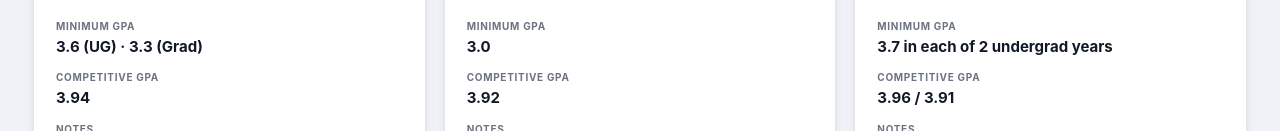
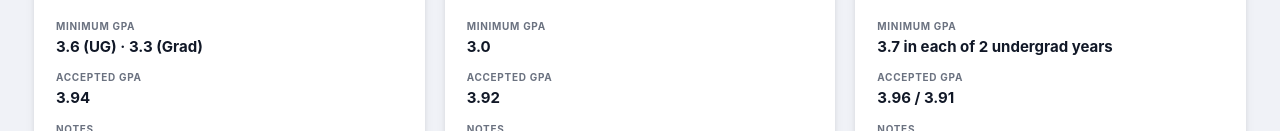
Before and after one commit to connorzgk/premedplan, a Next.js app: page / in a window 1280 px wide. Shown: the part 821-952 px from the top of the page. Built offline with nearby package versions, Linux system fonts and the light colour scheme.

Commit message:
Rename "Competitive GPA" to "Accepted GPA" across UI
Co-Authored-By: Claude Sonnet 4.6 <noreply@anthropic.com>

```diff
--- a/components/ComparisonTable.tsx
+++ b/components/ComparisonTable.tsx
@@ -27,7 +27,7 @@ const HEADERS = [
   'School',
   'Program',
   'Min GPA',
-  'Competitive GPA',
+  'Accepted GPA',
   'MCAT',
   'Min MCAT Threshold',
   'CASPer',
--- a/components/GPACalculator.tsx
+++ b/components/GPACalculator.tsx
@@ -223,7 +223,7 @@ export default function GPACalculator() {
           <table className="w-full border-collapse">
             <thead>
               <tr>
-                {['School', 'Method', 'Your GPA', 'Min GPA', 'Competitive GPA'].map(h => (
+                {['School', 'Method', 'Your GPA', 'Min GPA', 'Accepted GPA'].map(h => (
                   <th
                     key={h}
                     className="px-4 py-[11px] text-[10px] font-bold uppercase tracking-[0.06em] text-[#6b7280] bg-[#f9fafb] border-b border-[#e5e7eb] text-left whitespace-nowrap"
--- a/components/SchoolCard.tsx
+++ b/components/SchoolCard.tsx
@@ -101,7 +101,7 @@ export default function SchoolCard({ school }: { school: School }) {
         {activeTab === 'gpa' && (
           <>
             <Metric label="Minimum GPA" value={school.gpa.min} />
-            <Metric label="Competitive GPA" value={school.gpa.competitive} />
+            <Metric label="Accepted GPA" value={school.gpa.competitive} />
             <MetricNote label="Notes" note={school.gpa.note} />
           </>
         )}
```
